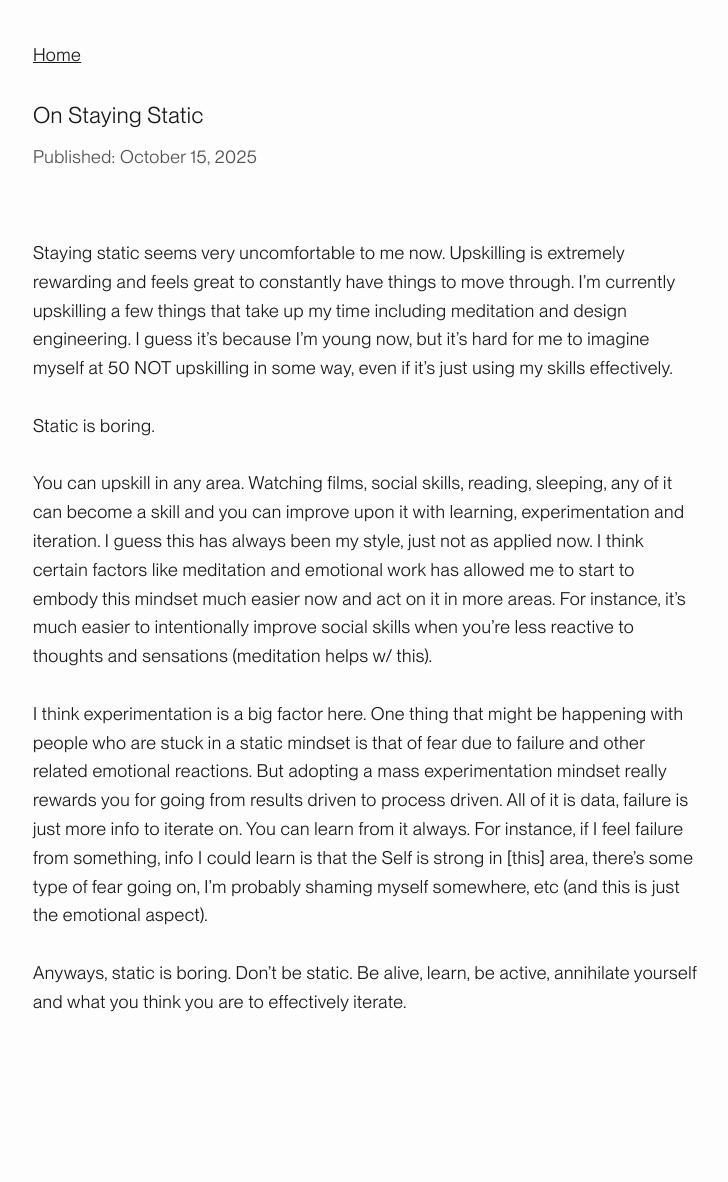
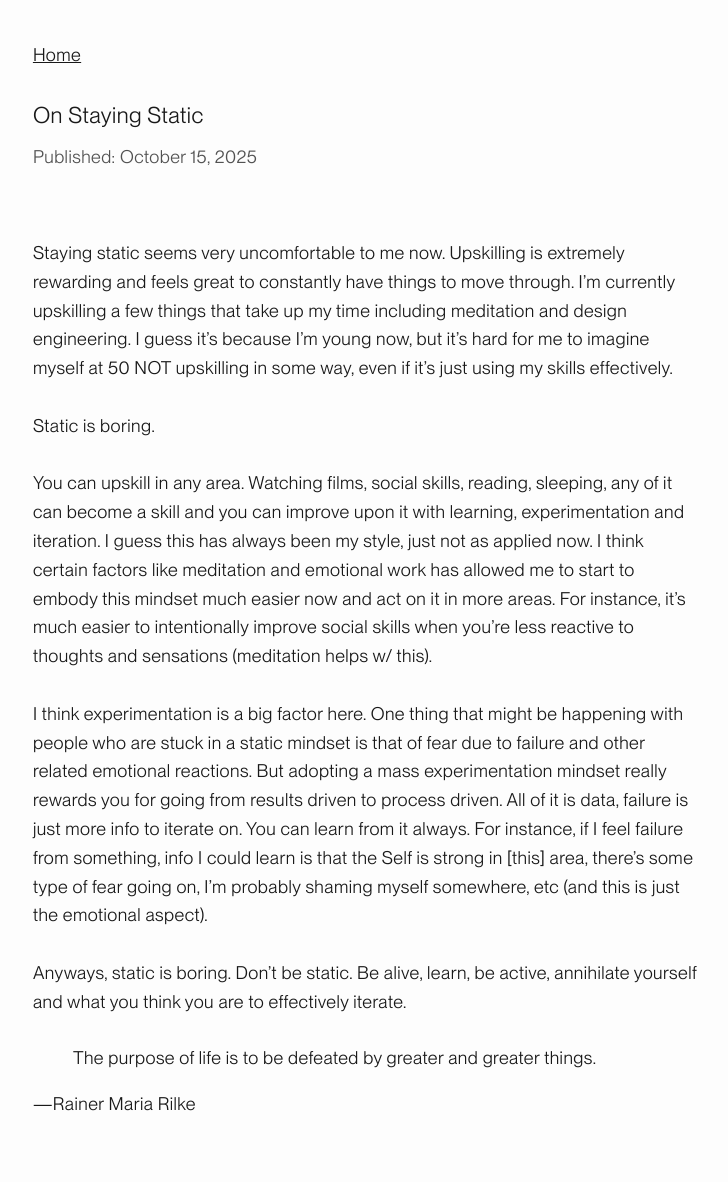
Before and after one commit to pxsswordprotected/personalsite, a Jekyll site: the page built from docs/_posts/2025-10-15-stayingstatic.md, in a window 1280 px wide. Shown: the whole page, without its empty margins (275-1003 px from the left). Built offline with Jekyll 4.4.1, drawn with Linux system fonts in a browser that asks for light colours; before the commit the page ends 1080 px from its top, so only the background shows below that.

Commit message:
updated post

```diff
--- a/docs/_posts/2025-10-15-stayingstatic.md
+++ b/docs/_posts/2025-10-15-stayingstatic.md
@@ -8,3 +8,6 @@
 I think experimentation is a big factor here. One thing that might be happening with people who are stuck in a static mindset is that of fear due to failure and other related emotional reactions. But adopting a mass experimentation mindset really rewards you for going from results driven to process driven. All of it is data, failure is just more info to iterate on. You can learn from it always. For instance, if I feel failure from something, info I could learn is that the Self is strong in [this] area, there's some type of fear going on, I'm probably shaming myself somewhere, etc (and this is just the emotional aspect).
 <br><br>
 Anyways, static is boring. Don't be static. Be alive, learn, be active, annihilate yourself and what you think you are to effectively iterate.
+
+<blockquote cite="https://quoteinvestigator.com/2018/02/20/greater/">The purpose of life is to be defeated by greater and greater things.</blockquote>
+—Rainer Maria Rilke
```
